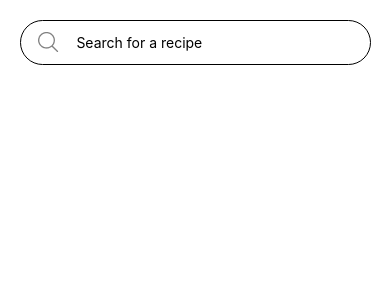
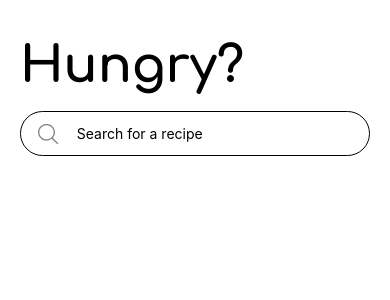
Before and after one commit to Rahul0325/react-native-food-app, a React Native app in the folder food_app/: screen / in a window 390 px wide. Shown: the top 300 px of the page. Built offline with nearby package versions, Linux system fonts and the light colour scheme.

Commit message:
cleaned styles, added search bar

```diff
--- a/food_app/App.js
+++ b/food_app/App.js
@@ -1,11 +1,10 @@
 import { StyleSheet, Text, View } from "react-native";
-import SearchBar from "./components/SearchBar";
 import Home_page from "./pages/Home_page";
 
 export default function App() {
   return (
     <View style={styles.container}>
-      <SearchBar />
+      <Home_page />
     </View>
   );
 }
@@ -13,5 +12,6 @@ export default function App() {
 const styles = StyleSheet.create({
   container: {
     backgroundColor: "#fff",
+    margin: 20,
   },
 });
--- a/food_app/components/SearchBar.js
+++ b/food_app/components/SearchBar.js
@@ -1,5 +1,12 @@
-import React from 'react'
-import { Text, View, Image, StyleSheet, TextInput, SafeAreaView } from 'react-native'
+import React from "react";
+import {
+  Text,
+  View,
+  Image,
+  StyleSheet,
+  TextInput,
+  SafeAreaView,
+} from "react-native";
 
 const SearchBar = () => {
   return (
@@ -10,34 +17,33 @@ const SearchBar = () => {
           style={styles.searchIcon}
         />
         <TextInput
-            placeholder='Search for a recipe'
+          placeholder="Search for a recipe"
           style={styles.searchText}
         />
       </View>
     </SafeAreaView>
-  )
-}
+  );
+};
 
-const styles = StyleSheet.create(
-  {
+const styles = StyleSheet.create({
   searchBar: {
-      flexDirection: 'row',
-      justifyContent: 'center',
-      alignItems: 'center',
-      borderColor: 'black',
+    flexDirection: "row",
+    justifyContent: "center",
+    alignItems: "center",
+    borderColor: "black",
     borderWidth: 1.5,
     borderRadius: 50,
     height: 45,
-      margin: '5%',
+    marginTop: "5%",
+    marginBottom: "5%",
   },
   searchIcon: {
-      margin: '5%',
+    margin: "5%",
   },
   searchText: {
     flex: 2,
-      alignItems: 'flex-start',
-    }
-  }
-)
+    alignItems: "flex-start",
+  },
+});
 
-export default SearchBar
+export default SearchBar;
--- a/food_app/components/header.js
+++ b/food_app/components/header.js
@@ -26,12 +26,10 @@ const Header = ({ title }) => {
 
 const styles = StyleSheet.create({
   container: {
-    flex: 1,
     flexDirection: "column",
-    // backgroundColor: "red",
+    justifyContent: "flex-end",
     alignItems: "flex-start",
-    justifyContent: "flex-start",
-    margin: 20,
+    marginTop: "5%",
   },
   text: {
     fontSize: 50,
--- a/food_app/pages/home_page.js
+++ b/food_app/pages/home_page.js
@@ -1,25 +1,19 @@
 import React from "react";
 import { ScrollView, StyleSheet, View, Text } from "react-native";
 import Header from "../components/Header";
+import SearchBar from "../components/SearchBar";
 
 const Home_page = () => {
   return (
     <ScrollView>
-      <View styles={styles.container}>
-        <Header title="Hungry?" />
-      </View>
+      <Header title="Hungry?" />
+      <SearchBar />
     </ScrollView>
   );
 };
 
 const styles = StyleSheet.create({
-  container: {
-    // backgroundColor: "red",
-    // width: 100,
-    // height: 100,
-    // alignSelf: "stretch",
-    // margin: 100,
-  },
+  container: {},
   text: {
     fontSize: 50,
     fontFamily: "Comfortaa-Bold",
```
Also changed, not shown: food_app/faedfesfewfe.js (added). Lines whose indentation alone changed are shown as unchanged.
